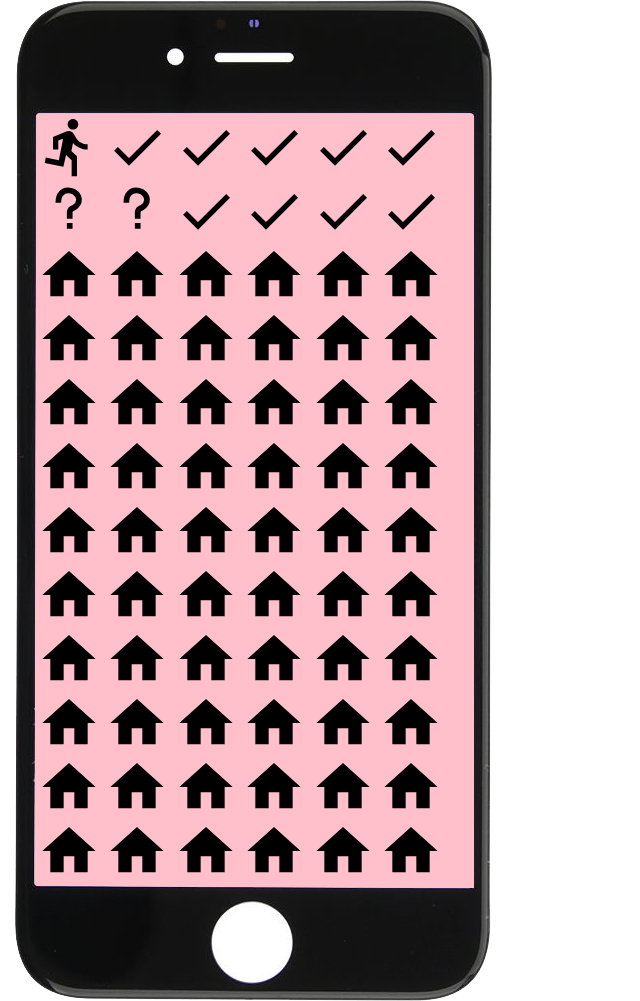
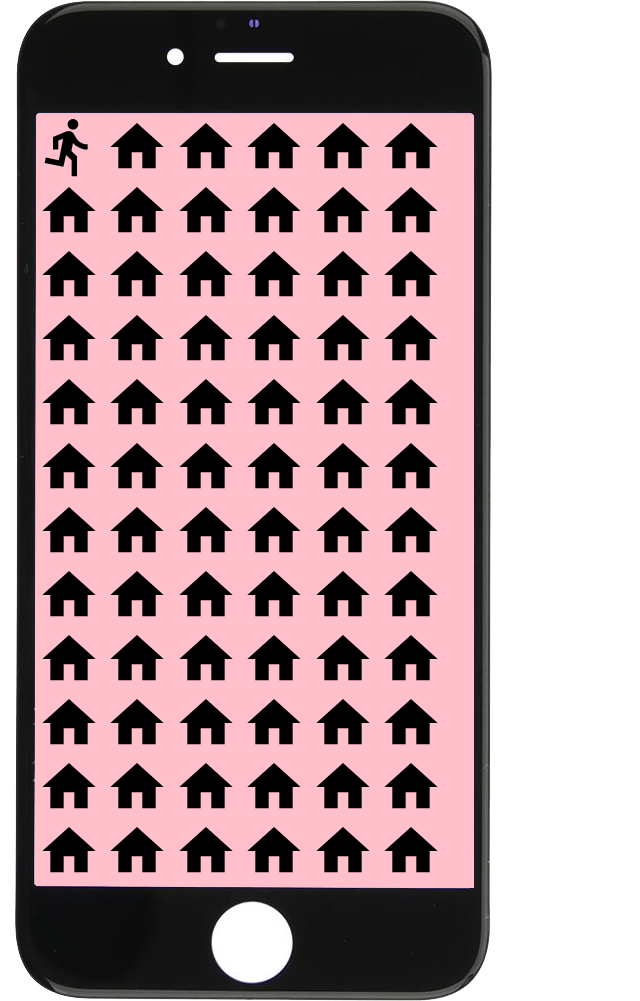
Before and after one commit to shopped/disasaster-run, a plain HTML site: page index.html in a window 1280 px wide. Shown: the top 1001 px of the page, without its empty margins (0-640 px from the left). Drawn offline with nearby package versions, Linux system fonts and the light colour scheme.

Commit message:
making things more clear

```diff
--- a/index.html
+++ b/index.html
@@ -19,19 +19,20 @@
         <div class='col' id=''>
         	<img src='screen.png' id='screen'/>
         	<div id='main'>
-        		<img class='px64' src='ic_directions_run_black_24px.svg'/>
-        		<img class='px64' src='ic_check_black_24px.svg'/>
-        		<img class='px64' src='ic_check_black_24px.svg'/>
-        		<img class='px64' src='ic_check_black_24px.svg'/>
-        		<img class='px64' src='ic_check_black_24px.svg'/>
-        		<img class='px64' src='ic_check_black_24px.svg'/>
-        		<img class='px64' src='-uestionmark.svg'/>
-        		<img class='px64' src='-uestionmark.svg'/>
-        		<img class='px64' src='ic_check_black_24px.svg'/>
-        		<img class='px64' src='ic_check_black_24px.svg'/>
-        		<img class='px64' src='ic_check_black_24px.svg'/>
-        		<img class='px64' src='ic_check_black_24px.svg'/>
         		<span id='before1'>
+	        		<img class='px64' src='ic_directions_run_black_24px.svg'/>
+	        		<img class='px64' src='ic_home_black_24px.svg'/>
+	        		<img class='px64' src='ic_home_black_24px.svg'/>
+	        		<img class='px64' src='ic_home_black_24px.svg'/>
+	        		<img class='px64' src='ic_home_black_24px.svg'/>
+	        		<img class='px64' src='ic_home_black_24px.svg'/>
+	        		<img class='px64' src='ic_home_black_24px.svg'/>
+	        		<img class='px64' src='ic_home_black_24px.svg'/>
+	        		<img class='px64' src='ic_home_black_24px.svg'/>
+	        		<img class='px64' src='ic_home_black_24px.svg'/>
+	        		<img class='px64' src='ic_home_black_24px.svg'/>
+	        		<img class='px64' src='ic_home_black_24px.svg'/>
+
 	        		<img class='px64' src='ic_home_black_24px.svg'/>
 	        		<img class='px64' src='ic_home_black_24px.svg'/>
 	        		<img class='px64' src='ic_home_black_24px.svg'/>
@@ -104,6 +105,17 @@
         		<img class='px64' src='ic_check_black_24px.svg'/>
         		<img class='px64' src='ic_check_black_24px.svg'/>
         		<img class='px64' src='ic_check_black_24px.svg'/>
+        		<img class='px64' src='ic_check_black_24px.svg'/>
+        		<img class='px64' src='ic_check_black_24px.svg'/>
+        		<img class='px64' src='ic_check_black_24px.svg'/>
+        		<img class='px64' src='ic_check_black_24px.svg'/>
+        		<img class='px64' src='ic_check_black_24px.svg'/>
+        		<img class='px64' src='ic_check_black_24px.svg'/>
+        		<img class='px64' src='ic_check_black_24px.svg'/>
+        		<img class='px64' src='ic_check_black_24px.svg'/>
+        		<img class='px64' src='ic_check_black_24px.svg'/>
+        		<img class='px64' src='ic_check_black_24px.svg'/>
+        		<img class='px64' src='ic_check_black_24px.svg'/>
         		<img class='px64' src='-uestionmark.svg'/>
         		<img class='px64' src='-uestionmark.svg'/>
         		<img class='px64' src='-uestionmark.svg'/>
@@ -160,8 +172,7 @@
         		<img class='px64' src='ic_check_black_24px.svg'/>
         		<img class='px64' src='-uestionmark.svg'/>
         		<img class='px64' src='ic_check_black_24px.svg'/>
-        		<img class='px64' src='ic_check_black_24px.svg'/>
-        		<img class='px64' src='ic_check_black_24px.svg'/>
+        		<img class='px64' src='ic_directions_run_black_24px.svg'/>
 
         		</span>
         	</div>
```
